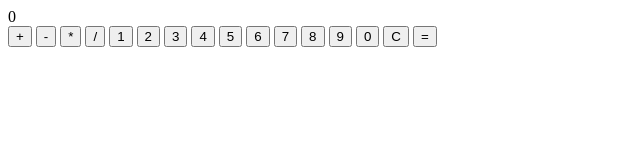
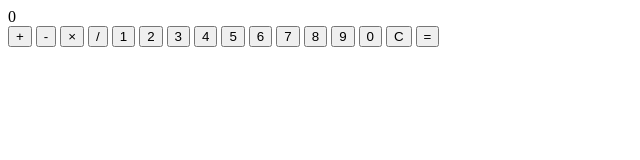
Before and after one commit to IMayHeMI/Calculator, a plain HTML site: page index.html in a window 1280 px wide. Shown: the full height of the page, 0-640 px from the left. Drawn offline with Linux system fonts and the light colour scheme.

Commit message:
Change * on × symbol for better visuality

```diff
--- a/index.html
+++ b/index.html
@@ -13,7 +13,7 @@
         <div class="buttonsGrid">
             <button class="operator" id="add">+</button>
             <button class="operator" id="substract">-</button>
-            <button class="operator" id="multiply">*</button>
+            <button class="operator" id="multiply">×</button>
             <button class="operator" id="divide">/</button>
             <button class="digit" id="one">1</button>
             <button class="digit" id="two">2</button>
```
